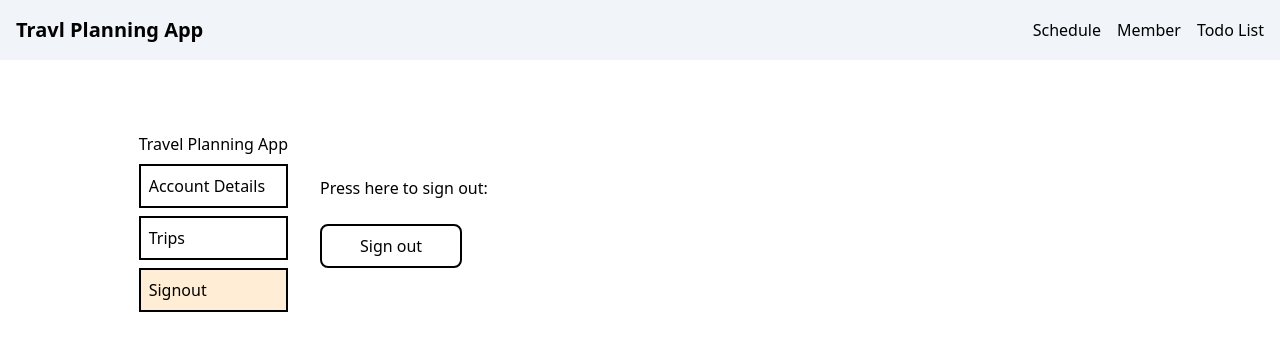
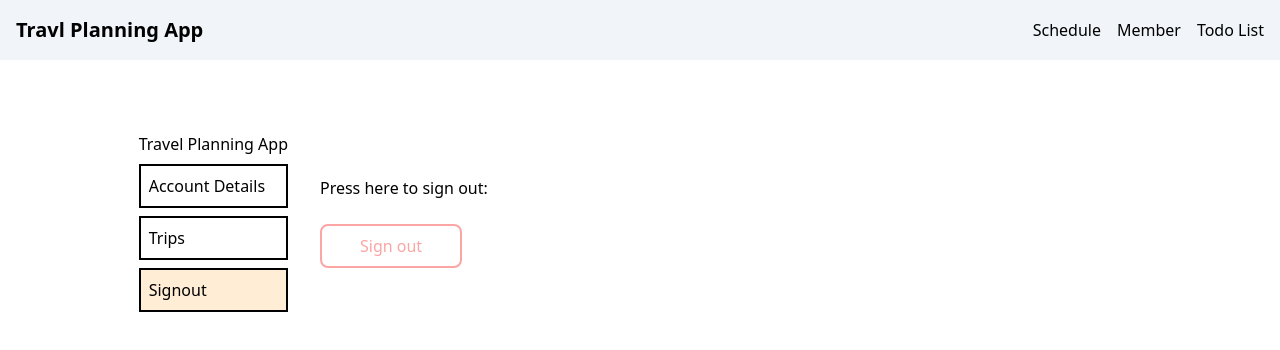
Before and after one commit to cantek2023OctWebECEC/front-end, a React (Vite) app: page /profile/Signout in a window 1280 px wide. Shown: the top 350 px of the page. Built offline with nearby package versions, Linux system fonts and the light colour scheme.

Commit message:
signout color

```diff
--- a/src/pages/Profile-Page/component/Signout.tsx
+++ b/src/pages/Profile-Page/component/Signout.tsx
@@ -7,7 +7,7 @@ export const Signout = () => {
 			Press here to sign out:
 			<button
 			onClick={handleSignOutButton}
-			className="p-2 text-white hover-bg-blue-700 cursor-pointer border-solid border-2 border-indigo-600 my-2 text-ellipsis overflow-hidden ... rounded-lg w-1/6"
+			className="p-2 text-white hover-bg-blue-700 cursor-pointer border-solid border-2 border-indigo-600 my-2 text-ellipsis overflow-hidden ... rounded-lg w-1/6 text-100"
 			>Sign out</button>
 		</div>
 	);
```
